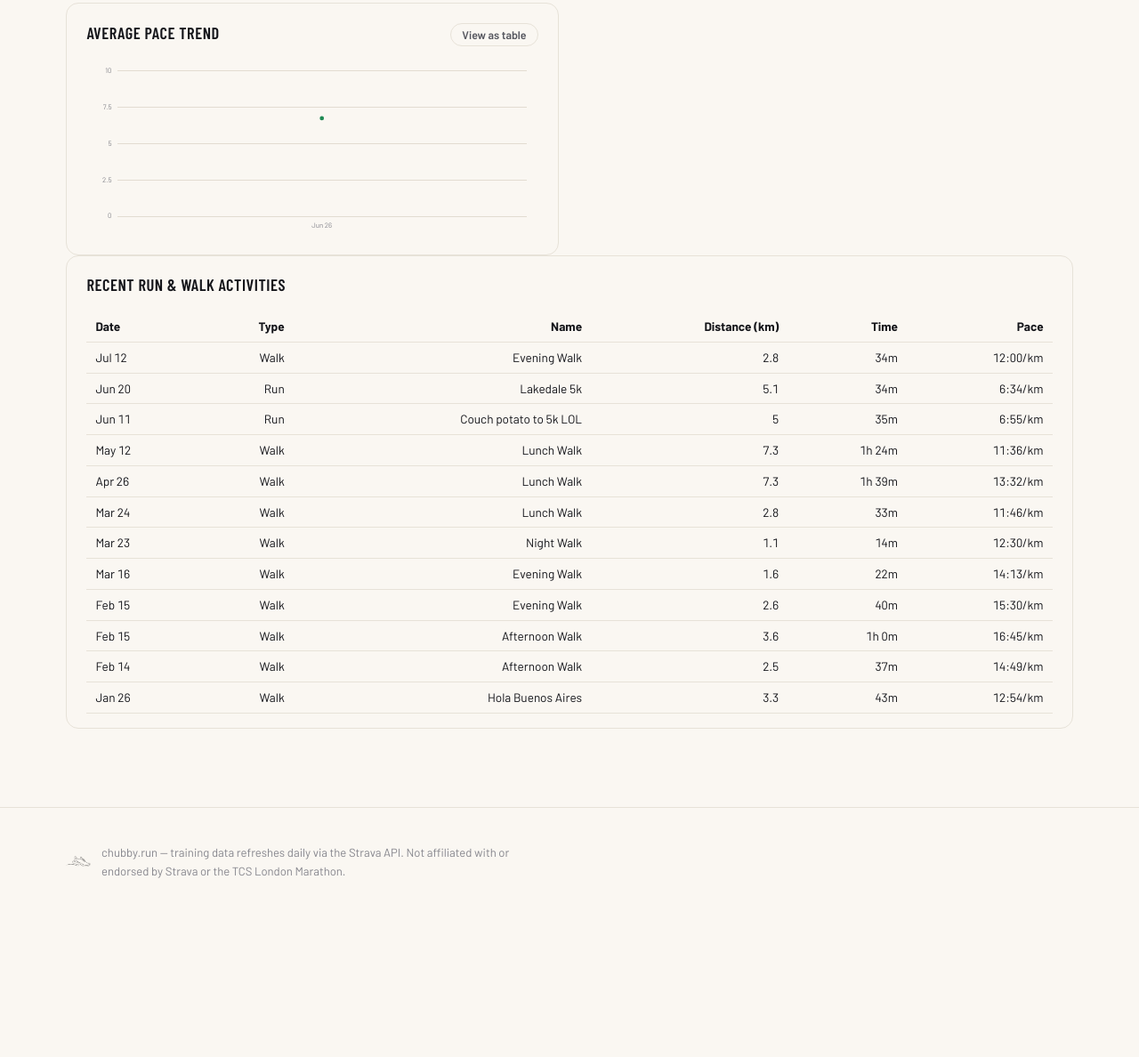
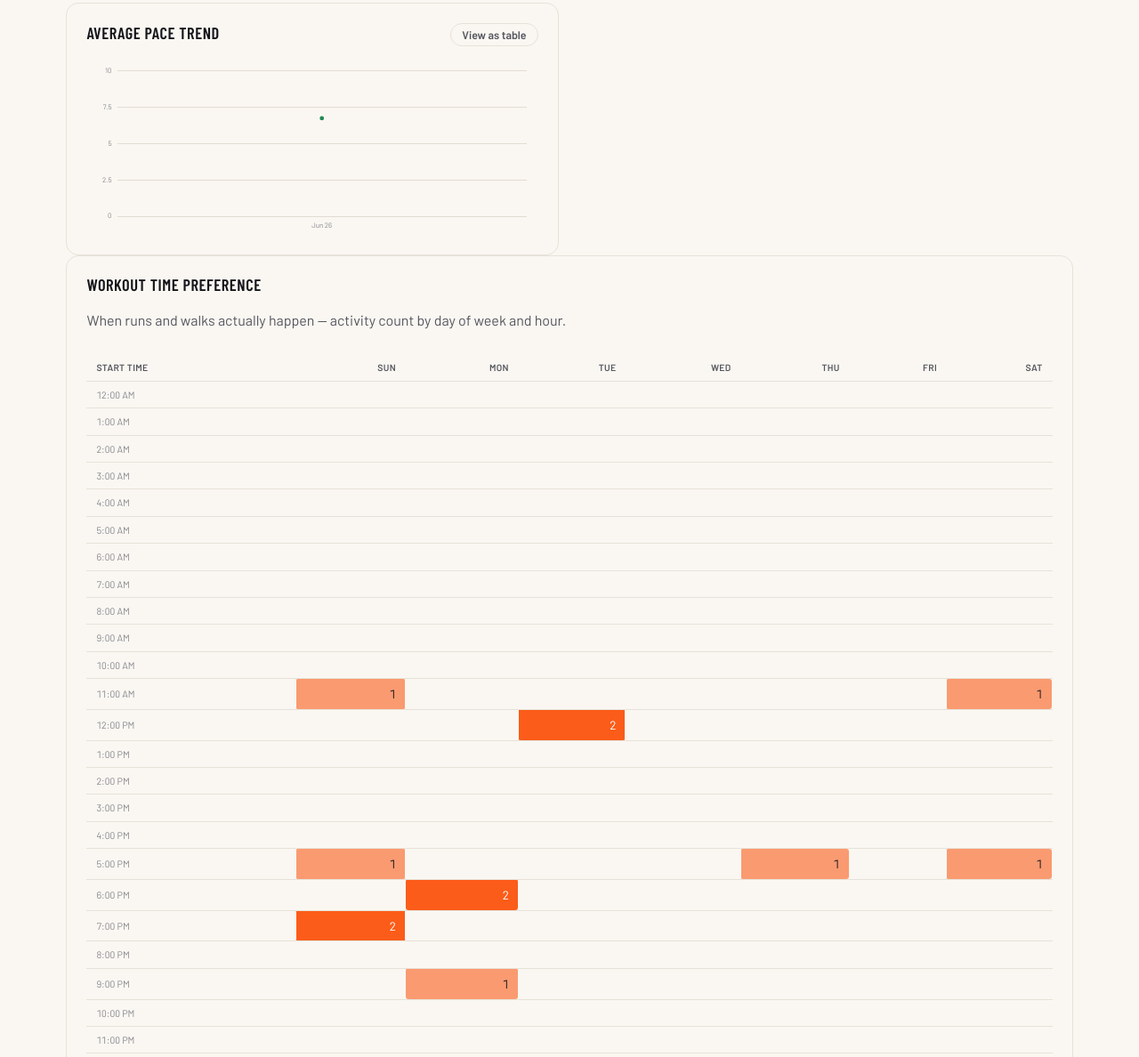
Before and after one commit to alejandrovg/chubby.run, a website: page dashboards.html in a window 1280 px wide. Shown: the part 1891-3079 px from the top of the page at 89% size. Before the commit the page ends 2921 px from the top, so only its background shows below. Drawn offline with nearby package versions, Linux system fonts and the light colour scheme.

Commit message:
Add workout time preference heatmap to dashboards page

```diff
--- a/css/styles.css
+++ b/css/styles.css
@@ -184,6 +184,13 @@ button { font-family: inherit; cursor: pointer; }
 .chart-mount { width: 100%; }
 .chart-mount svg { width: 100%; height: auto; display: block; overflow: visible; }
 
+.heatmap-wrap { overflow-x: auto; }
+.heatmap-table { border-collapse: collapse; font-size: 0.72rem; width: 100%; min-width: 480px; }
+.heatmap-table th, .heatmap-table td { padding: 4px 6px; text-align: center; border: 1px solid var(--bg); font-variant-numeric: tabular-nums; }
+.heatmap-table thead th { font-family: var(--font-body); font-weight: 600; color: var(--ink-secondary); text-transform: uppercase; letter-spacing: 0.03em; font-size: 0.65rem; padding-bottom: 6px; }
+.heatmap-table tbody th { text-align: right; font-weight: 400; color: var(--ink-muted); white-space: nowrap; padding-right: 10px; font-size: 0.68rem; }
+.heatmap-table td { border-radius: 3px; min-width: 34px; color: var(--ink); }
+
 .chart-table-wrap table { width: 100%; border-collapse: collapse; font-size: 0.85rem; margin-top: 0.8rem; }
 .chart-table-wrap caption { text-align: left; font-size: 0.75rem; color: var(--ink-muted); margin-bottom: 0.4rem; }
 .chart-table-wrap th, .chart-table-wrap td { text-align: right; padding: 6px 10px; border-bottom: 1px solid var(--line); font-variant-numeric: tabular-nums; }
--- a/dashboards.html
+++ b/dashboards.html
@@ -106,6 +106,14 @@
         </figure>
       </div>
 
+      <figure class="chart-card chart-card--wide" id="heatmapCard">
+        <figcaption>
+          <h3>Workout time preference</h3>
+        </figcaption>
+        <p class="section-lead" style="margin-bottom:0.8rem;">When runs and walks actually happen — activity count by day of week and hour.</p>
+        <div class="chart-table-wrap heatmap-wrap" id="heatmapTable"></div>
+      </figure>
+
       <figure class="chart-card chart-card--wide" id="recentActivityCard">
         <figcaption>
           <h3>Recent run &amp; walk activities</h3>
--- a/js/dashboard.js
+++ b/js/dashboard.js
@@ -106,6 +106,67 @@
     wrap.replaceChildren(table);
   }
 
+  function renderTimeHeatmap(activities) {
+    const wrap = document.getElementById('heatmapTable');
+    const runsAndWalks = activities.filter((a) => ['Run', 'Walk'].includes(a.type) || ['Run', 'Walk'].includes(a.sport_type));
+    if (!runsAndWalks.length) {
+      wrap.textContent = 'No run or walk activities logged since January 2026 yet.';
+      return;
+    }
+
+    // grid[hour][dayOfWeek], dayOfWeek 0=Sun..6=Sat, to match the reference layout
+    const grid = Array.from({ length: 24 }, () => Array(7).fill(0));
+    let max = 0;
+    runsAndWalks.forEach((a) => {
+      const d = new Date(a.start_date_local ?? a.start_date);
+      const hour = d.getHours();
+      const day = d.getDay();
+      grid[hour][day] += 1;
+      if (grid[hour][day] > max) max = grid[hour][day];
+    });
+
+    const dayLabels = ['Sun', 'Mon', 'Tue', 'Wed', 'Thu', 'Fri', 'Sat'];
+    const hourLabel = (h) => {
+      const period = h < 12 ? 'AM' : 'PM';
+      const displayHour = h % 12 === 0 ? 12 : h % 12;
+      return `${displayHour}:00 ${period}`;
+    };
+
+    const table = document.createElement('table');
+    table.className = 'heatmap-table';
+    const thead = document.createElement('thead');
+    const headRow = document.createElement('tr');
+    ['Start time', ...dayLabels].forEach((h) => {
+      const th = document.createElement('th');
+      th.textContent = h;
+      headRow.appendChild(th);
+    });
+    thead.appendChild(headRow);
+    table.appendChild(thead);
+
+    const tbody = document.createElement('tbody');
+    grid.forEach((row, hour) => {
+      const tr = document.createElement('tr');
+      const th = document.createElement('th');
+      th.scope = 'row';
+      th.textContent = hourLabel(hour);
+      tr.appendChild(th);
+      row.forEach((count, day) => {
+        const td = document.createElement('td');
+        if (count > 0) {
+          const intensity = 0.18 + 0.72 * (count / max);
+          td.style.backgroundColor = `rgba(252, 76, 2, ${intensity.toFixed(2)})`;
+          if (intensity > 0.55) td.style.color = '#fff';
+          td.textContent = count;
+        }
+        tr.appendChild(td);
+      });
+      tbody.appendChild(tr);
+    });
+    table.appendChild(tbody);
+    wrap.replaceChildren(table);
+  }
+
   function renderCharts(payload) {
     const { aggregates } = payload;
 
@@ -165,6 +226,7 @@
       }
 
       renderBreakdown(activities);
+      renderTimeHeatmap(activities);
       renderRecentActivityTable(activities);
       renderCharts(payload);
       ChubbyPredictor.render(payload);
```
